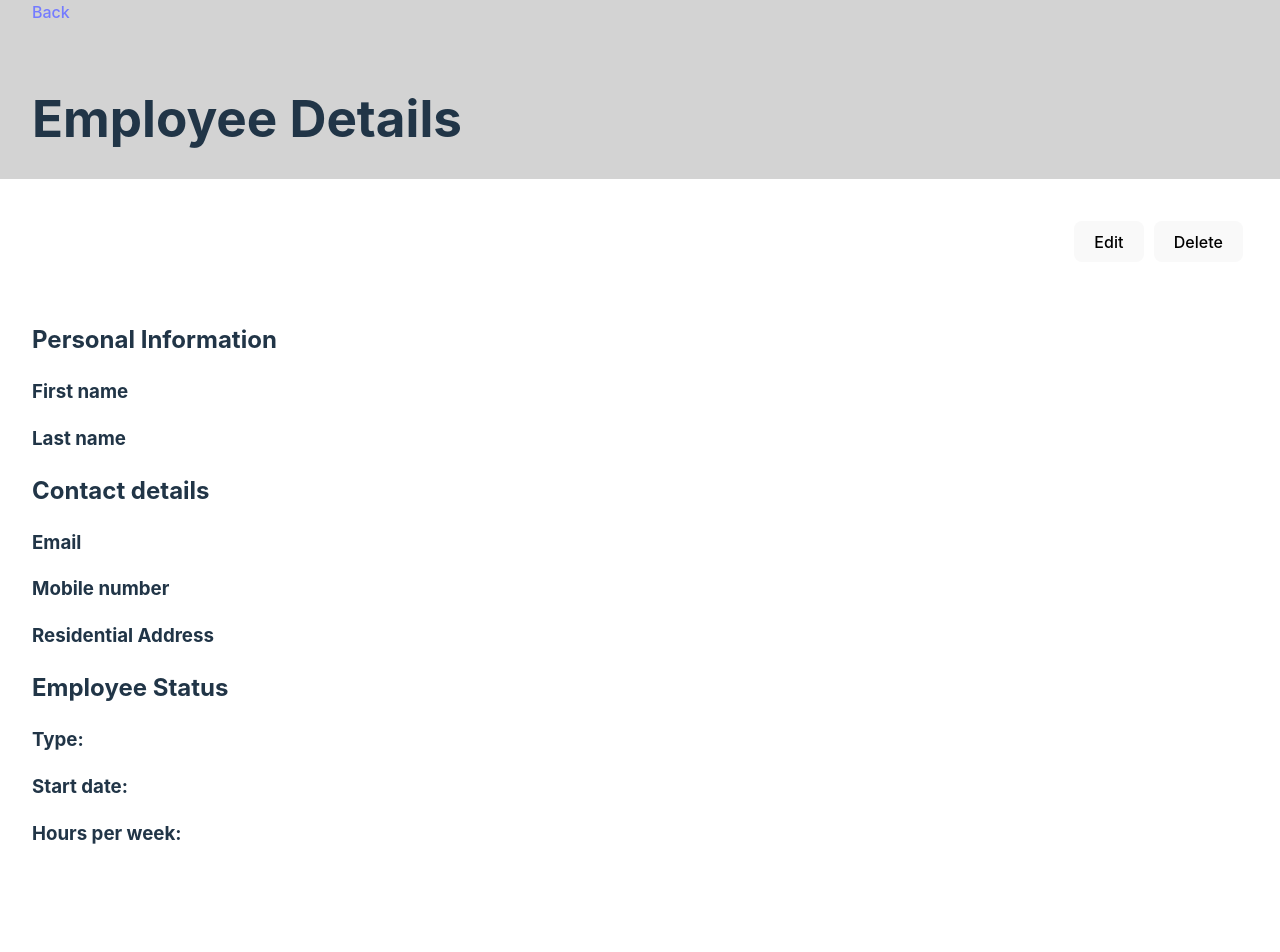
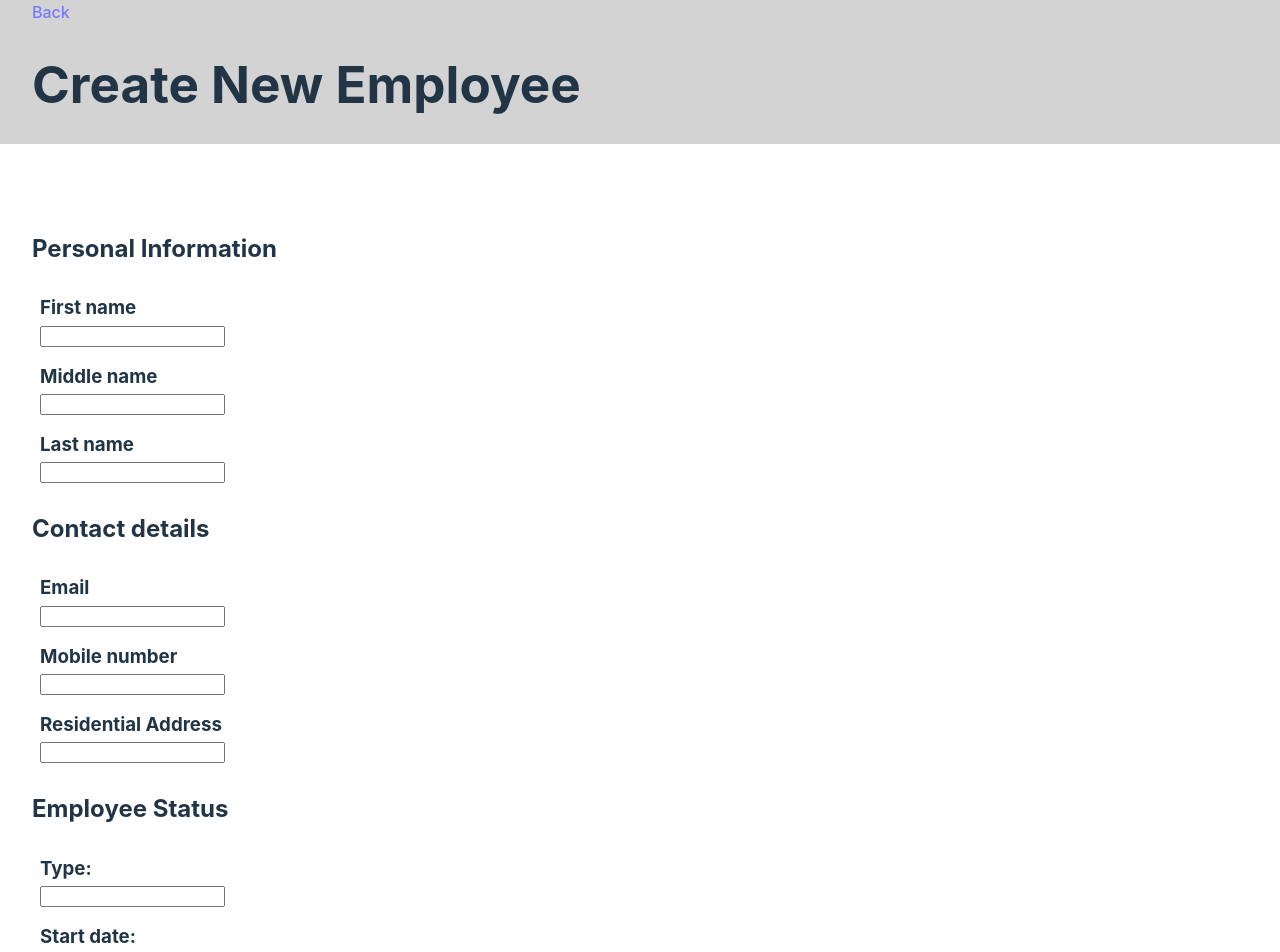
Before and after one commit to xbmac2/employee-creator-frontend-xandra, a React (Vite) app: page /new-employee in a window 1280 px wide. Shown: the top 952 px of the page. Before the commit the page ends 898 px from the top, so only its background shows below. Built offline with nearby package versions, Linux system fonts and the light colour scheme; no server answers.

Commit message:
adds create employee form

```diff
--- a/package.json
+++ b/package.json
@@ -10,9 +10,12 @@
     "preview": "vite preview"
   },
   "dependencies": {
+    "@hookform/resolvers": "^3.3.4",
     "react": "^18.2.0",
     "react-dom": "^18.2.0",
-    "react-router-dom": "^6.22.3"
+    "react-hook-form": "^7.51.1",
+    "react-router-dom": "^6.22.3",
+    "zod": "^3.22.4"
   },
   "devDependencies": {
     "@types/react": "^18.2.64",
--- a/src/App.tsx
+++ b/src/App.tsx
@@ -5,6 +5,7 @@ import "./App.scss";
 import HomePage from "./pages/HomePage/HomePage";
 import { BrowserRouter, Route, Routes } from "react-router-dom";
 import EmployeePage from "./pages/EmployeePage/EmployeePage";
+import CreateEmployeePage from "./pages/CreateEmployeePage/CreateEmployeePage";
 function App() {
   return (
     <>
@@ -13,6 +14,7 @@ function App() {
         <Routes>
           <Route path="/" element={<HomePage />} />
           <Route path="/:id" element={<EmployeePage />} />
+          <Route path="/new-employee" element={<CreateEmployeePage />} />
         </Routes>
       </BrowserRouter>
     </>
--- /dev/null
+++ b/src/components/EmployeeForm/EmployeeForm.module.scss
@@ -0,0 +1,11 @@
+.form {
+  padding: 2rem;
+  & div {
+    padding: 0.5rem;
+  }
+  & label {
+    display: block;
+    font-weight: bold;
+    font-size: 1.17em;
+  }
+}
--- /dev/null
+++ b/src/components/EmployeeForm/EmployeeForm.tsx
@@ -0,0 +1,63 @@
+import { useForm } from "react-hook-form";
+import styles from "./EmployeeForm.module.scss";
+
+const EmployeeForm = () => {
+  const { register, handleSubmit, reset } = useForm();
+
+  //data should be type EmployeeData from interface
+  const submitEmployeeForm = (data) => {
+    reset();
+    console.log(data);
+  };
+  return (
+    <form className={styles.form} onSubmit={handleSubmit(submitEmployeeForm)}>
+      <h2>Personal Information</h2>
+      <div>
+        <label htmlFor="firstNameInput">First name</label>
+        <input type="text" {...register("firstName")} />
+      </div>
+      <div>
+        <label htmlFor="middleNameInput">Middle name</label>
+        <input type="text" {...register("middleName")} />
+      </div>
+      <div>
+        <label htmlFor="lastName">Last name</label>
+        <input type="text" {...register("lastName")} />
+      </div>
+      <h2>Contact details</h2>
+      <div>
+        <label htmlFor="emailInput">Email</label>
+        <input type="text" {...register("email")} />
+      </div>
+      <div>
+        <label>Mobile number</label>
+        <input type="text" />
+      </div>
+      <div>
+        <label>Residential Address</label>
+        <input type="text" />
+      </div>
+      <h2>Employee Status</h2>
+      <div>
+        <label>Type:</label> <input type="text" />
+      </div>
+      <div>
+        <label>Start date:</label> <input type="text" />
+      </div>
+
+      <div>
+        <label>Finish date:</label> <input type="text" />
+      </div>
+
+      <div>
+        <label>Hours per week:</label> <input type="text" />
+      </div>
+
+      <div>
+        <button>Submit</button>
+      </div>
+    </form>
+  );
+};
+
+export default EmployeeForm;
--- /dev/null
+++ b/src/pages/CreateEmployeePage/CreateEmployeePage.module.scss
@@ -0,0 +1,8 @@
+.header {
+  background-color: lightgray;
+
+  & * {
+    padding: 2rem;
+    margin-top: 0;
+  }
+}
--- /dev/null
+++ b/src/pages/CreateEmployeePage/CreateEmployeePage.tsx
@@ -0,0 +1,18 @@
+import { Link } from "react-router-dom";
+import EmployeeForm from "../../components/EmployeeForm/EmployeeForm";
+import styles from "./CreateEmployeePage.module.scss";
+
+const CreateEmployeePage = () => {
+  return (
+    <main>
+      <header className={styles.header}>
+        <Link to="/">Back</Link>
+        <h1>Create New Employee</h1>
+      </header>
+
+      <EmployeeForm />
+    </main>
+  );
+};
+
+export default CreateEmployeePage;
--- a/src/pages/HomePage/HomePage.module.scss
+++ b/src/pages/HomePage/HomePage.module.scss
@@ -6,3 +6,12 @@
     margin-top: 0;
   }
 }
+
+.button_row {
+  padding: 0.5rem 2rem;
+  display: flex;
+  justify-content: right;
+  & * {
+    margin: 0px 5px;
+  }
+}
--- a/src/pages/HomePage/HomePage.tsx
+++ b/src/pages/HomePage/HomePage.tsx
@@ -5,9 +5,11 @@ import {
   getAllEmployees,
 } from "../../services/employee-services";
 import styles from "./HomePage.module.scss";
+import { useNavigate } from "react-router-dom";
 
 const HomePage = () => {
   const [employees, setEmployees] = useState<EmployeeData[] | null>(null);
+  const navigate = useNavigate();
 
   useEffect(() => {
     getAllEmployees().then((response) => {
@@ -16,11 +18,18 @@ const HomePage = () => {
     });
   }, []);
 
+  const handleAddEmployee = () => {
+    navigate("/new-employee");
+  };
+
   return (
     <main>
       <header className={styles.header}>
         <h1>Employees List</h1>
       </header>
+      <div className={styles.button_row}>
+        <button onClick={handleAddEmployee}>Add Employee</button>
+      </div>
 
       <EmployeesList employees={employees} />
     </main>
```
Also changed, not shown: 1 other file (tests, documents, lock files or other folders).
